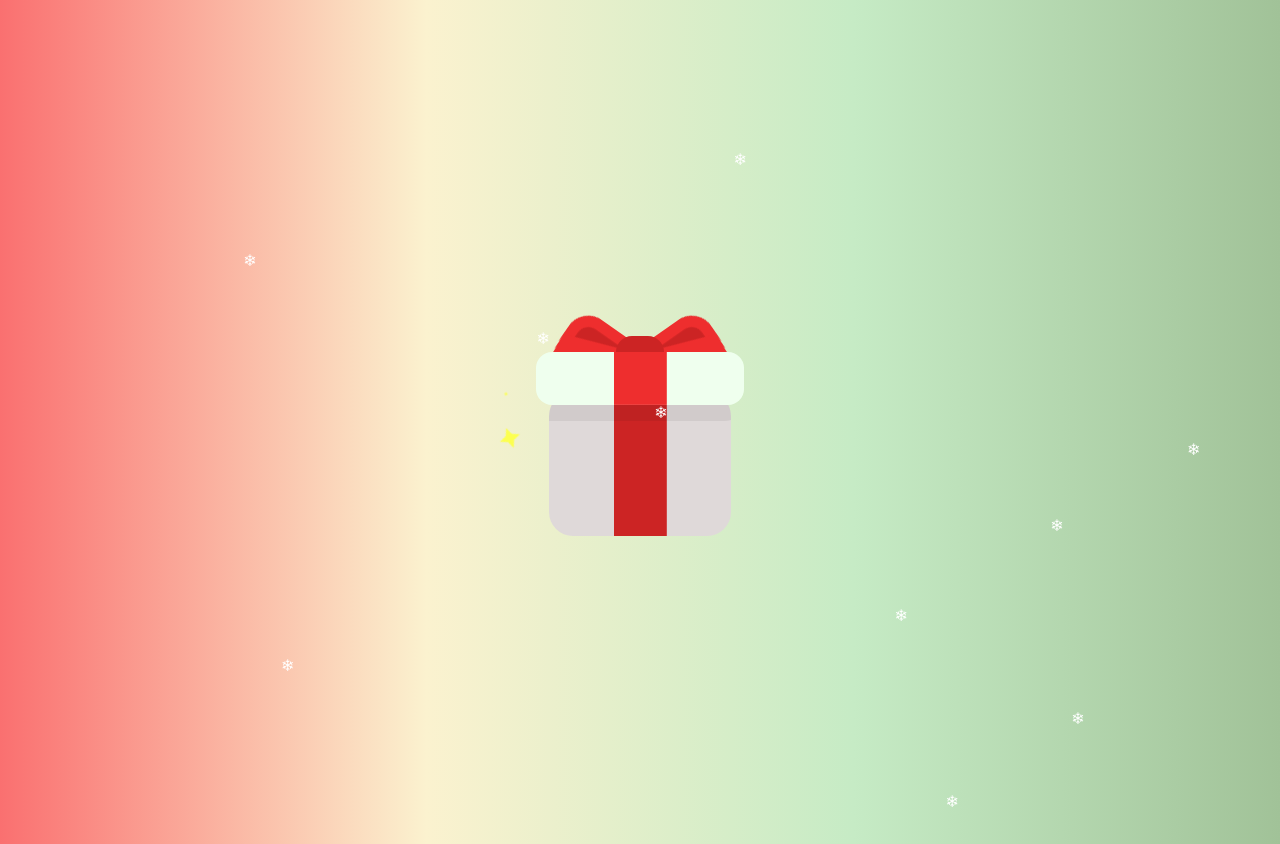
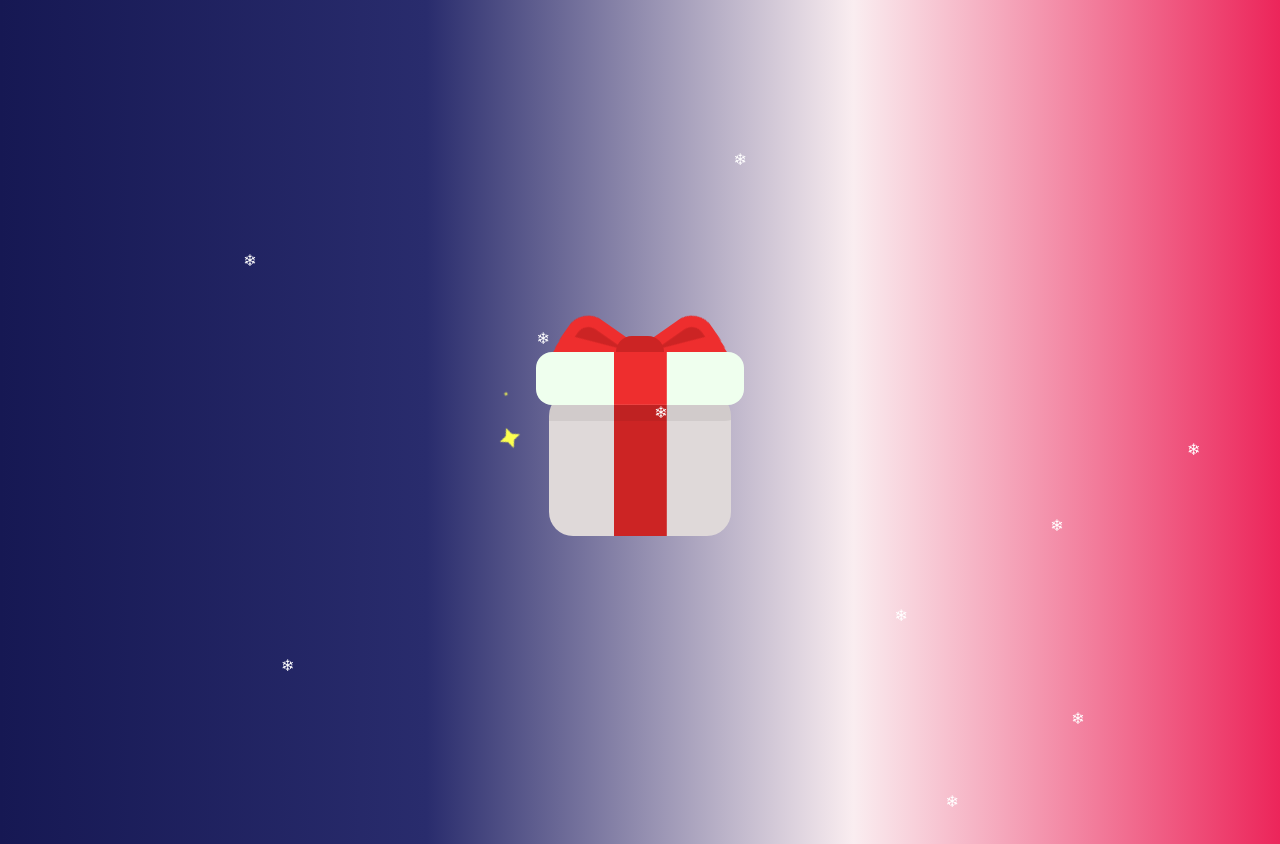
Before and after one commit to NguyenNH1580/GiftNoel, a plain HTML site: page index.html in a window 1280 px wide. Drawn offline with Linux system fonts and the light colour scheme.

Commit message:
[fix] change theme noel

```diff
--- a/style.css
+++ b/style.css
@@ -5,7 +5,7 @@
 }
 
 body {
-    background: linear-gradient(to right, #FA7070, #FBF2CF, #C6EBC5,#A1C298);
+    background: linear-gradient(to right, #161853, #292C6D, #FAEDF0,#EC255A);
     height: 100vh;
     display: grid;
     place-items: center;
```
